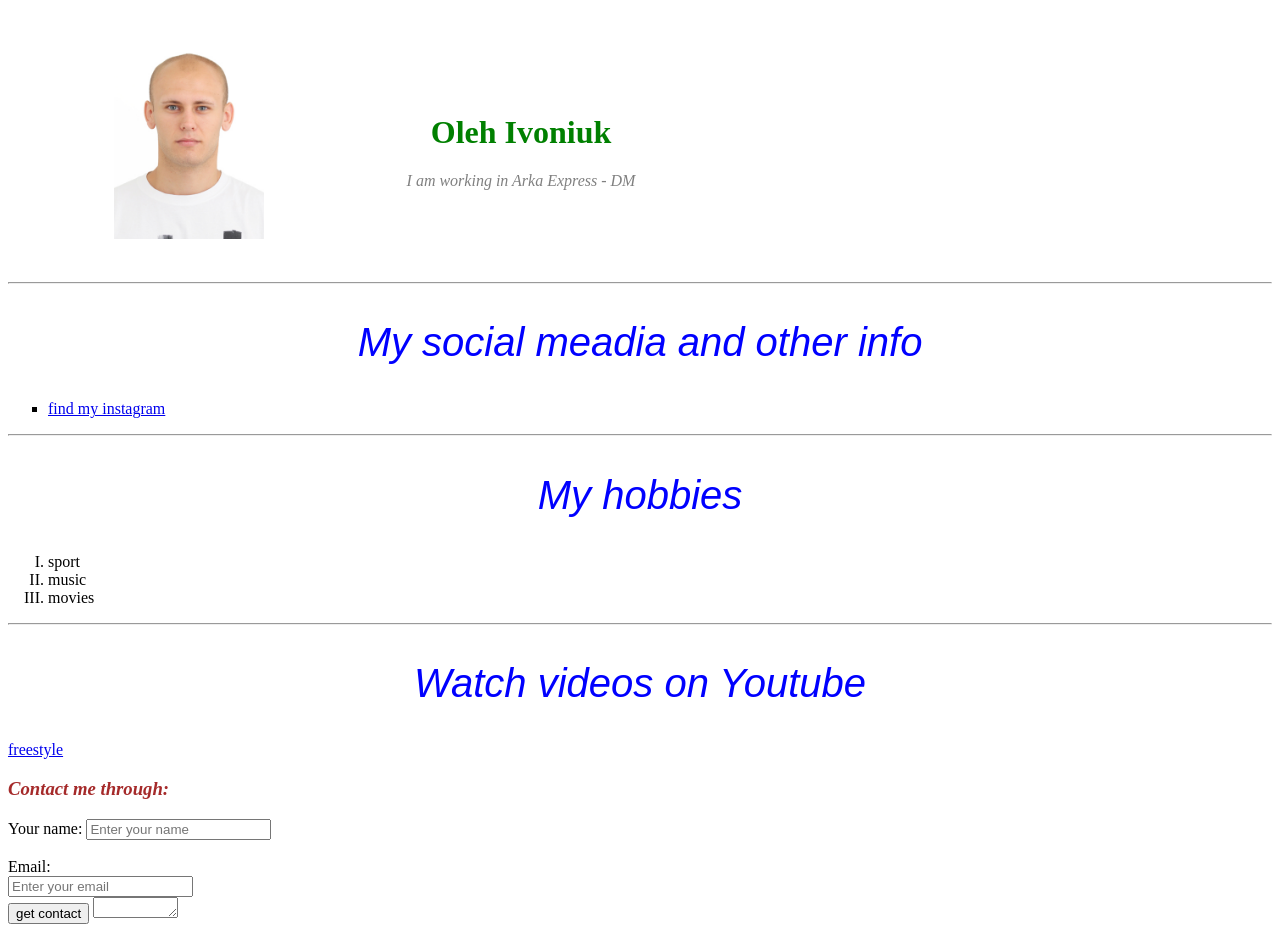
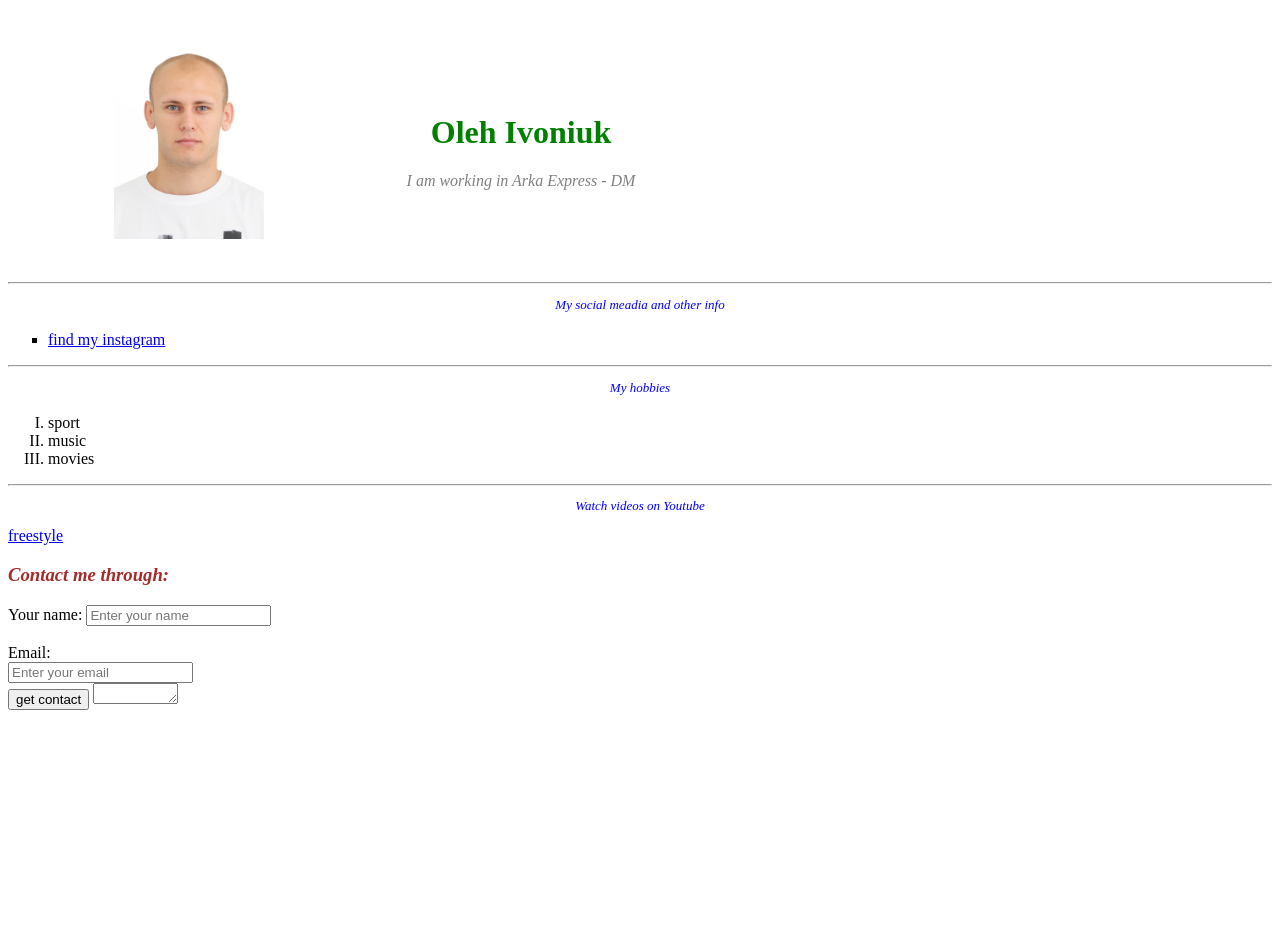
Before and after one commit to olehivoniuk/Programmimg---Plan-of-learning, a plain HTML site: page CV1.html in a window 1280 px wide. After the commit the page ends 800 px from the top, so only its background shows below. Drawn offline with Linux system fonts and the light colour scheme.

Commit message:
font change/size/line-height/family

```diff
--- a/styles.css
+++ b/styles.css
@@ -6,7 +6,7 @@ h2 {color: blue;
 width: 300;
 text-align: center;
 text-align: center;
-font: italic normal 40px/50px Arial; }
+font: italic normal 13px/20px New Times Roman ; }
 h3 { color: brown}
 p {
     color: rgb(0,171,111);
```
